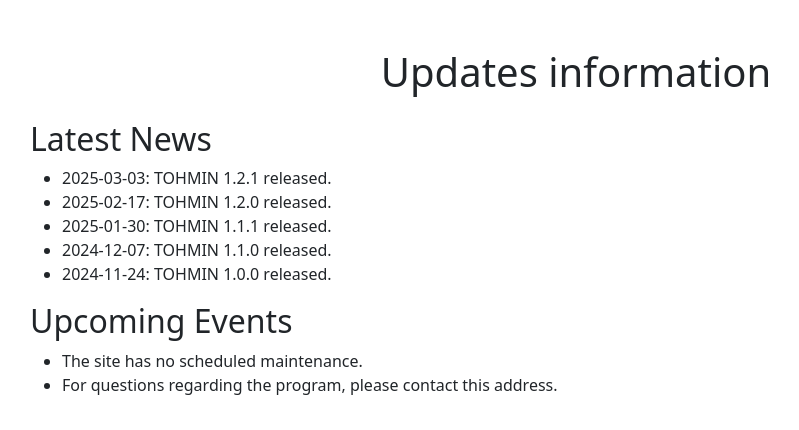
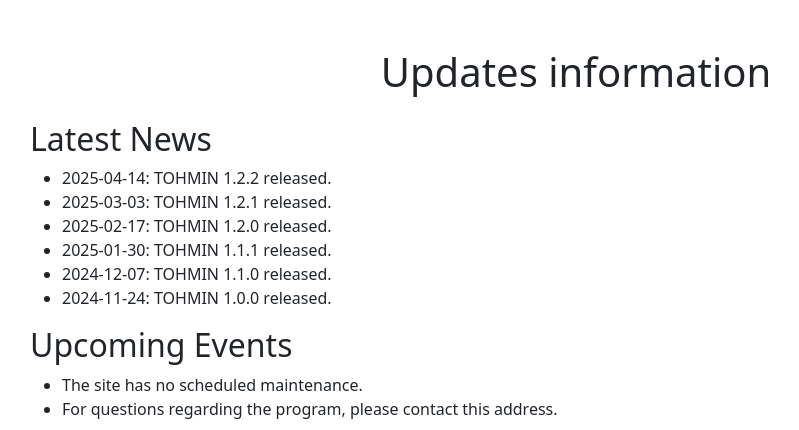
Before and after one commit to HIBlab-ILTS/TOHMIN, a Flask app: page /updates in a window 1280 px wide. Shown: the part 66-496 px from the top of the page, without its empty margins (64-863 px from the left). Run offline with Flask 3, Linux system fonts and the light colour scheme; parts of the project's set-up code (start-up, migrations or seed data) failed here and were passed over; some libraries are stand-ins or nearby versions.

Commit message:
Update updates.html
Signed-off-by: yasataro <80966465+yasataro-biz@users.noreply.github.com>

```diff
--- a/src/templates/updates.html
+++ b/src/templates/updates.html
@@ -8,6 +8,7 @@
       <div class="col-md-12">
         <h2>Latest News</h2>
         <ul>
+          <li>2025-04-14: TOHMIN 1.2.2 released.</li>
           <li>2025-03-03: TOHMIN 1.2.1 released.</li>
           <li>2025-02-17: TOHMIN 1.2.0 released.</li>
           <li>2025-01-30: TOHMIN 1.1.1 released.</li>
```
